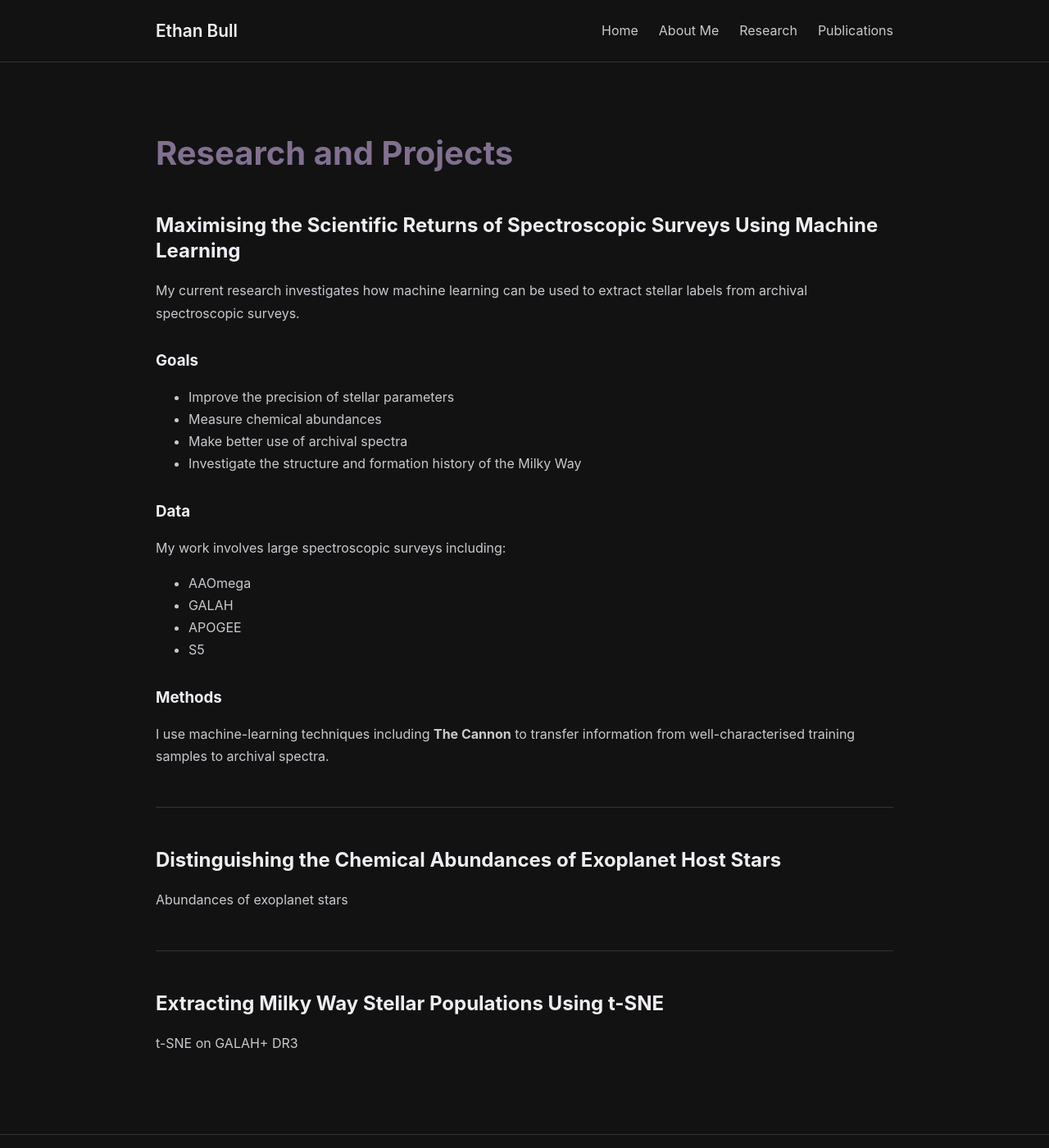
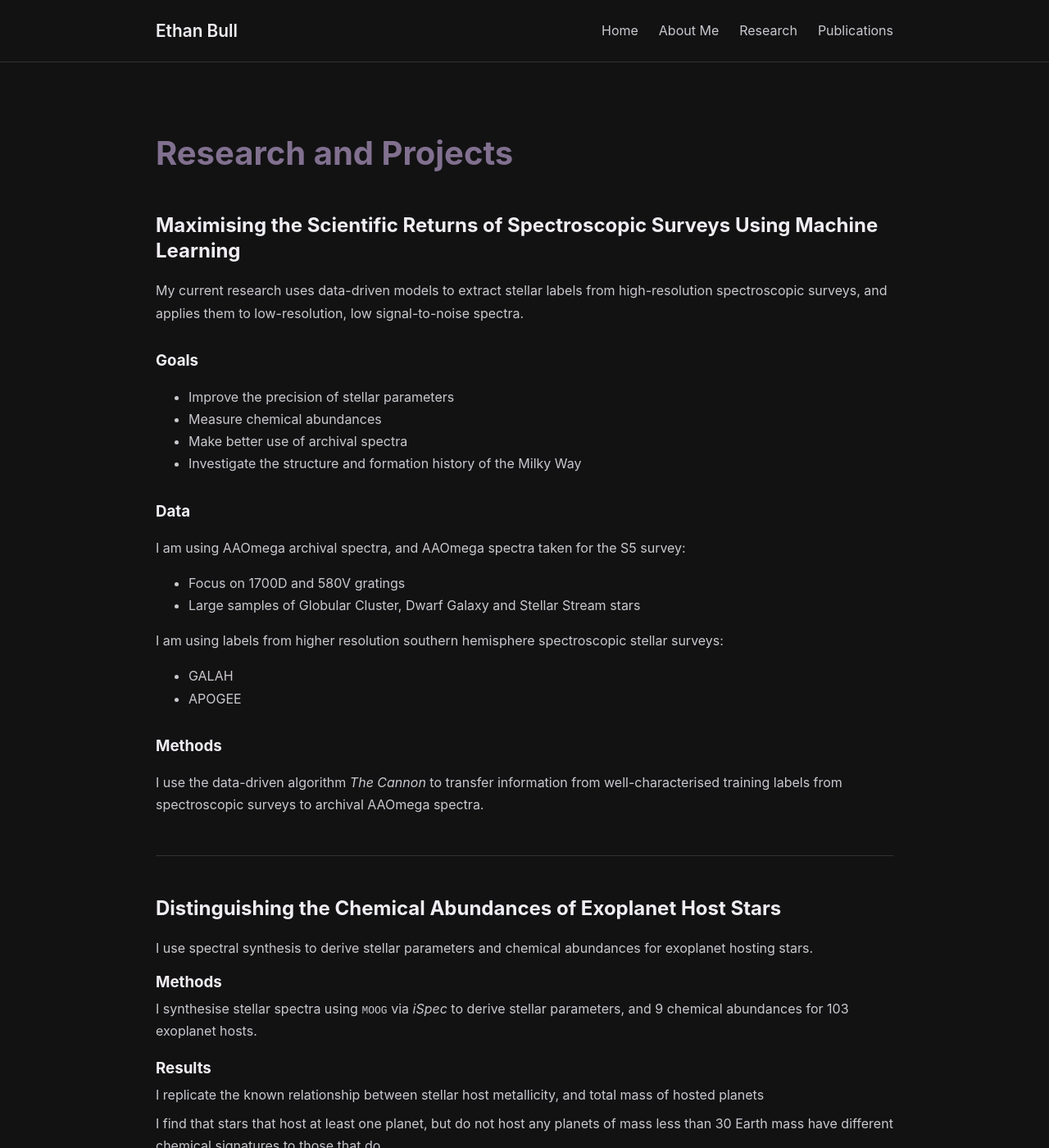
Before and after one commit to iBexal/ibexal.github.io, a Jekyll site: the page built from research.md, in a window 1280 px wide and 1400 px high. Shown: the whole window at 82% size. Built offline with Jekyll 4.4.1, drawn with Linux system fonts in a browser that asks for light colours; some of the changed text lies outside the part shown.

Commit message:
research summary

```diff
--- a/research.md
+++ b/research.md
@@ -8,8 +8,7 @@ permalink: /research/
 
 <h2 id="cannon-project">Maximising the Scientific Returns of Spectroscopic Surveys Using Machine Learning</h2>
 
-My current research investigates how machine learning can be used to extract
-stellar labels from archival spectroscopic surveys.
+My current research uses data-driven models to extract stellar labels from high-resolution spectroscopic surveys, and applies them to low-resolution, low signal-to-noise spectra.
 
 ### Goals
 
@@ -20,25 +19,42 @@ stellar labels from archival spectroscopic surveys.
 
 ### Data
 
-My work involves large spectroscopic surveys including:
+I am using AAOmega archival spectra, and AAOmega spectra taken for the S5 survey:
 
-- AAOmega
+- Focus on 1700D and 580V gratings
+- Large samples of Globular Cluster, Dwarf Galaxy and Stellar Stream stars
+
+I am using labels from higher resolution southern hemisphere spectroscopic stellar surveys:
+
 - GALAH
 - APOGEE
-- S5
 
 ### Methods
 
-I use machine-learning techniques including **The Cannon** to transfer
-information from well-characterised training samples to archival spectra.
+I use the data-driven algorithm *The Cannon* to transfer information from well-characterised training labels from spectroscopic surveys to archival AAOmega spectra.
 
----
+<hr>
 
 <h2 id="exoplanets">Distinguishing the Chemical Abundances of Exoplanet Host Stars</h2>
 
-Abundances of exoplanet stars
+I use spectral synthesis to derive stellar parameters and chemical abundances for exoplanet hosting stars.
 
----
+<div class="timeline-item">
+    <h3>Methods</h3>
+    <p>
+        I synthesise stellar spectra using <TT>MOOG</TT> via <i>iSpec</i> to derive stellar parameters, and 9 chemical abundances for 103 exoplanet hosts.
+    </p>
+</div>
+<div class="timeline-item">
+    <h3>Results</h3>
+    <p>
+        I replicate the known relationship between stellar host metallicity, and total mass of hosted planets
+    </p>
+    <p>
+        I find that stars that host at least one planet, but do not host any planets of mass less than 30 Earth mass have different chemical signatures to those that do.
+    </p>
+</div>
+<hr>
 
 <h2 id="tsne">Extracting Milky Way Stellar Populations Using t-SNE</h2>
 
```
